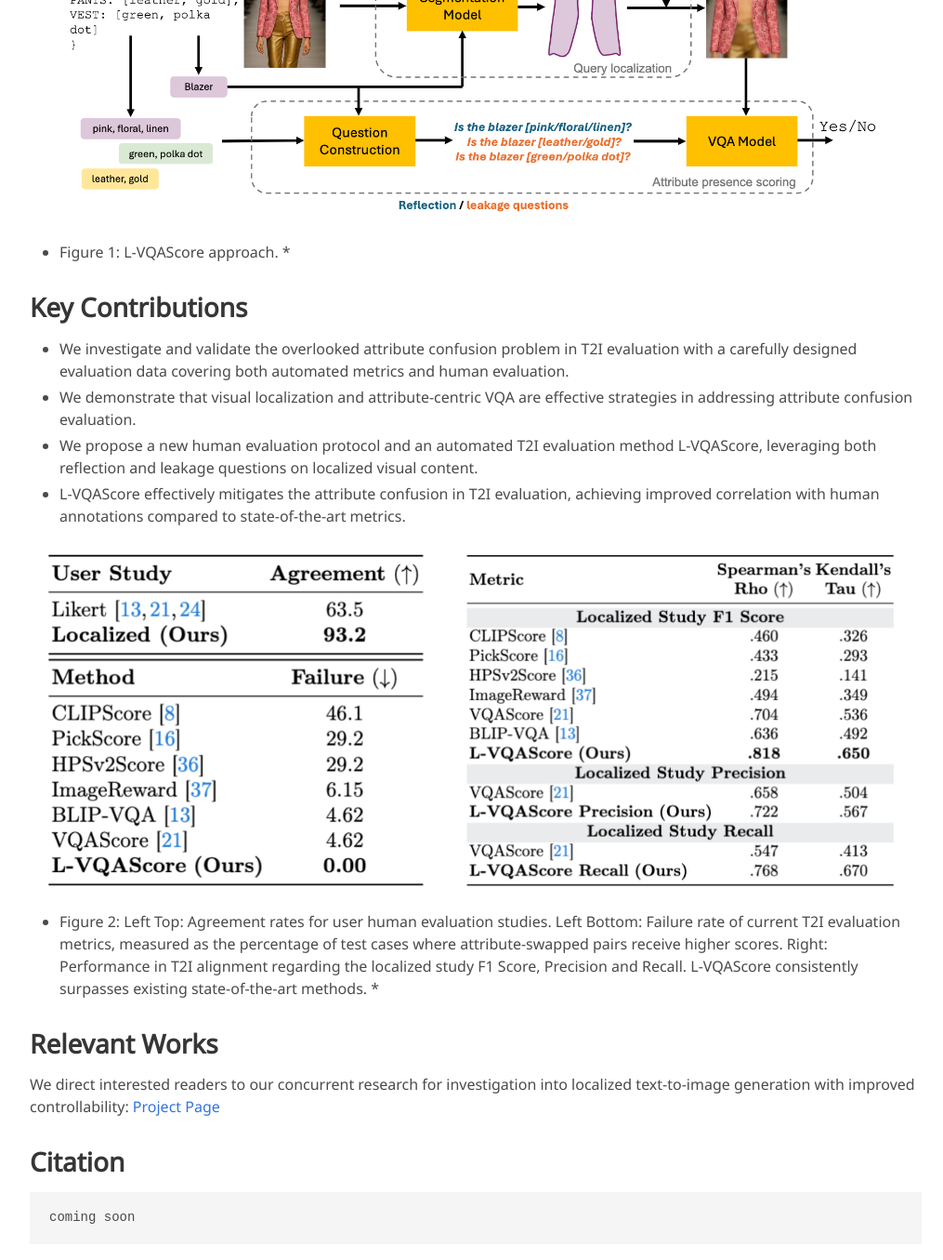
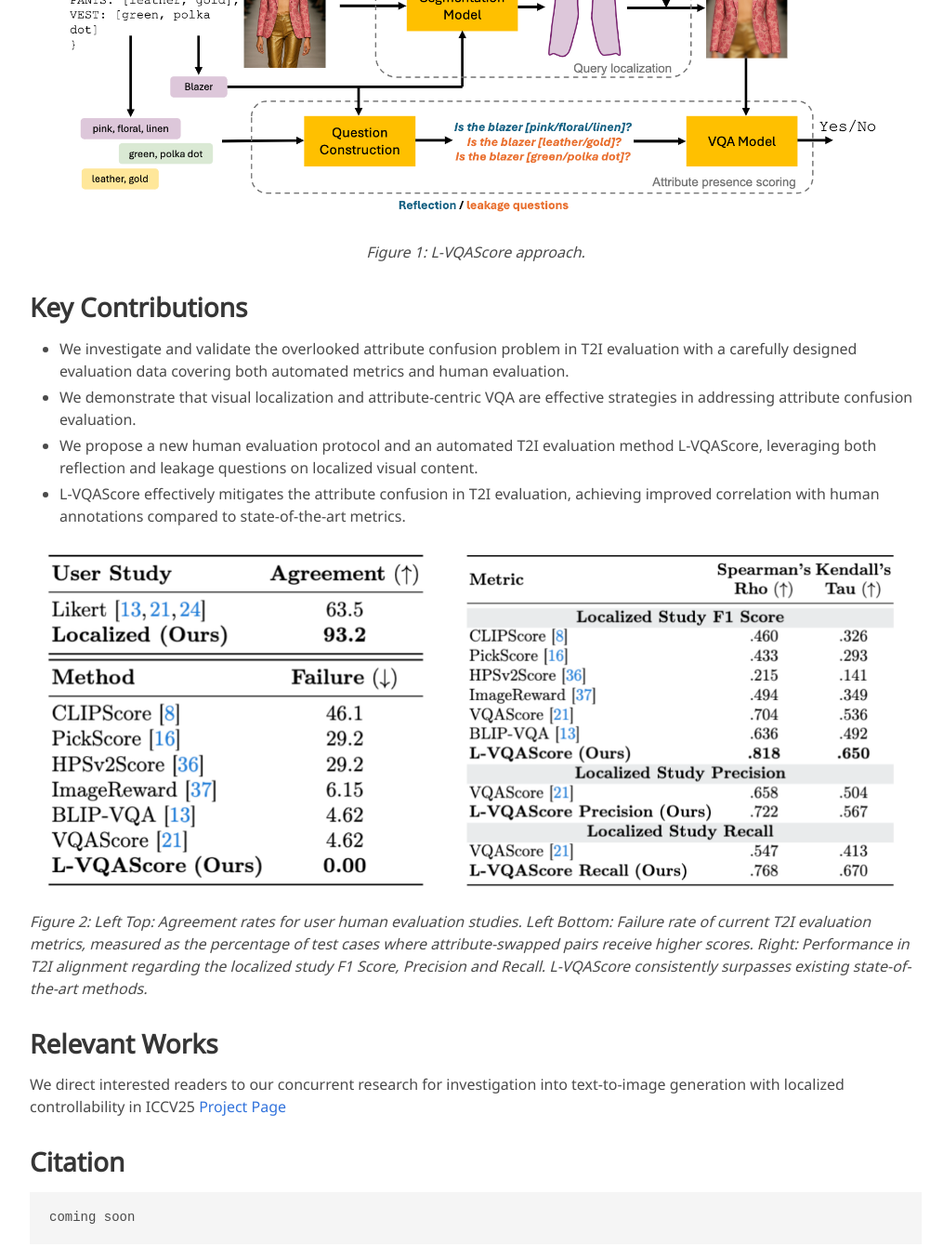
Before and after one commit to intelligolabs/L-VQAScore, a Jekyll site: the page built from index.md, in a window 1280 px wide and 1400 px high, scrolled down 2039 px. Shown: the top 1355 px of the window at 93% size, without its empty margins (128-1143 px from the left). Built offline with Jekyll 4.4.1, drawn with Linux system fonts in a browser that asks for light colours; some web fonts are replaced.

Commit message:
Update index.md

````diff
--- a/index.md
+++ b/index.md
@@ -37,7 +37,9 @@ In this paper, we propose an improved human evaluation protocol and an automatic
 To measure the alignment between the conditioning prompt and the generated image, we represent the conditioning text into structured entity-attribute pairs. L-VQAScore localizes regions of interest leveraging entity categories via a semantic segmentation module. Then reflection and leakage questions are composed to evaluate the presence of desired and leaked attributes in the localized regions, accounting for both attribute depiction and localization.
 ![Method1](/static/image/method_1.png)
 ![Method2](/static/image/method_2.png)
-* Figure 1: L-VQAScore approach. *
+<p style="text-align: center;">
+    <em>Figure 1: L-VQAScore approach.</em>
+</p>
 
 ## Key Contributions
 - We investigate and validate the overlooked attribute confusion problem in T2I evaluation with a carefully designed evaluation data covering both automated metrics and human evaluation.
@@ -47,10 +49,10 @@ To measure the alignment between the conditioning prompt and the generated image
 
 ![Performance Comparision](/static/image/results.png)
 
-* Figure 2: Left Top: Agreement rates for user human evaluation studies. Left Bottom: Failure rate of current T2I evaluation metrics, measured as the percentage of test cases where attribute-swapped pairs receive higher scores. Right: Performance in T2I alignment regarding the localized study F1 Score, Precision and Recall. L-VQAScore consistently surpasses existing state-of-the-art methods. *
+<em>Figure 2: Left Top: Agreement rates for user human evaluation studies. Left Bottom: Failure rate of current T2I evaluation metrics, measured as the percentage of test cases where attribute-swapped pairs receive higher scores. Right: Performance in T2I alignment regarding the localized study F1 Score, Precision and Recall. L-VQAScore consistently surpasses existing state-of-the-art methods.</em>
 
 ## Relevant Works
-We direct interested readers to our concurrent research for investigation into localized text-to-image generation with improved controllability: <a href="https://federicogirella.github.io/lots/">Project Page</a>
+We direct interested readers to our concurrent research for investigation into text-to-image generation with localized controllability in ICCV25 <a href="https://federicogirella.github.io/lots/">Project Page</a>
 
 ## Citation
 ```
````
